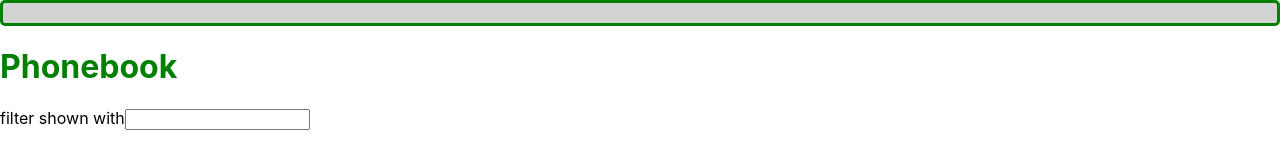
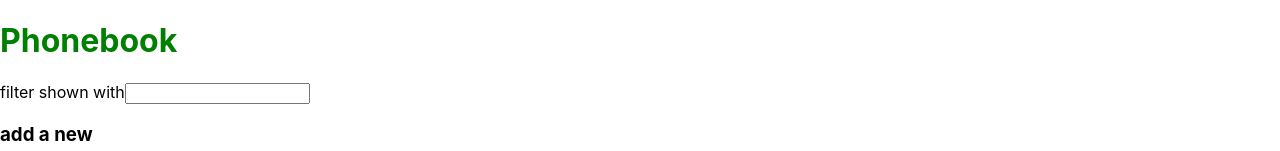
Before and after one commit to obasemola/PhoneBook, a React (Create React App) app: page / in a window 1280 px wide. Shown: the top 151 px of the page. Built offline with nearby package versions, Linux system fonts and the light colour scheme; no server answers.

Commit message:
created styling for notification and erro

```diff
--- a/src/components/App.js
+++ b/src/components/App.js
@@ -56,6 +56,7 @@ const App = () => {
   const [ newSearch, setNewSearch] = useState('')
   const [ showAll, setShowAll ] = useState(undefined);
   const [responseMessage, setResponseMessage] = useState('');
+  const [ nameOfClass, setnameOfClass] = useState('');
 
   const hook = () => {
     personService
@@ -108,9 +109,11 @@ const App = () => {
         .create(newInfo)
         .then(response => {
           setPersons(persons.concat(response.data))
+          setnameOfClass('response')
           setResponseMessage(`${response.data.name} added`)
           setTimeout(() => {
             setResponseMessage('')
+            setnameOfClass('')
           }, 5000)
           setNewName('')
           setNewNumber('')
@@ -140,6 +143,15 @@ const App = () => {
 
           setNewName('')
           setNewNumber('')
+        })
+        .catch(error => {
+          setResponseMessage(`${person.name} has ben deleted!`)
+          setnameOfClass('error')
+          setTimeout(() => {
+            setResponseMessage('')
+            setnameOfClass('')
+          }, 5000)
+
         })
     } else
 
@@ -200,7 +212,7 @@ const App = () => {
   return (
     <div>
 
-      <div className="response" >{responseMessage}</div>
+      <div className={nameOfClass} >{responseMessage}</div>
 
       <h1>Phonebook</h1>
 
```
